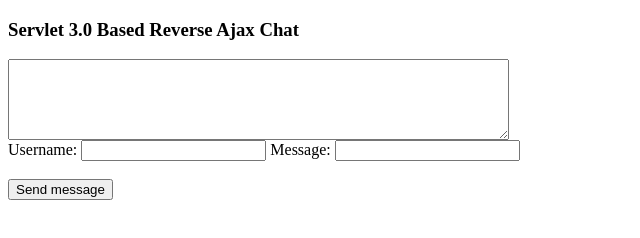
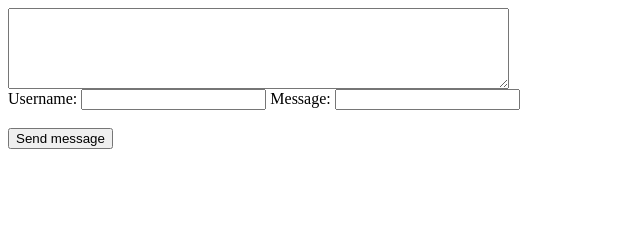
Before and after one commit to mefistov/Chat, a plain HTML site: page WebContent/META-INF/index.html in a window 1280 px wide. Shown: the whole page, without its empty margins (0-640 px from the left). Drawn offline with nearby package versions, Linux system fonts and the light colour scheme; no server answers.

Commit message:
First commit

```diff
--- a/WebContent/META-INF/index.html
+++ b/WebContent/META-INF/index.html
@@ -2,7 +2,7 @@
 <html>
 <head>
 <meta http-equiv="Content-Type" content="text/html; charset=UTF-8">
-<title>Servlet 3.0 example</title>
+<title> Chat</title>
 <script src="js/jquery-1.5.1.js"></script>
 </head>
 <body>
@@ -31,7 +31,7 @@
         getData();
     });
 </script>
-<h3>Servlet 3.0 Based Reverse Ajax Chat</h3>
+
 <textarea cols="60" rows="5" id="chat_msgs" name="chat_msgs"></textarea>
 <br/>
 <form id="msgForm" name="msgForm">
```
